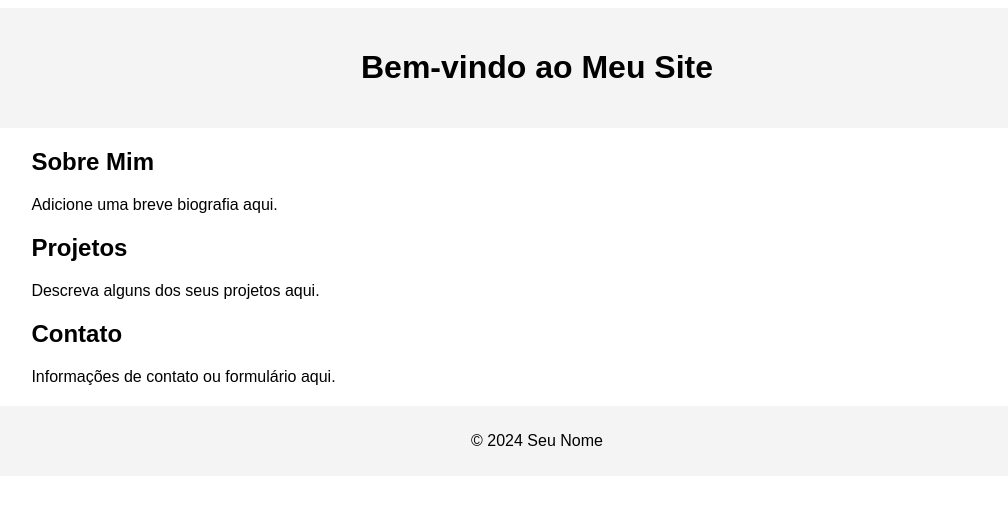
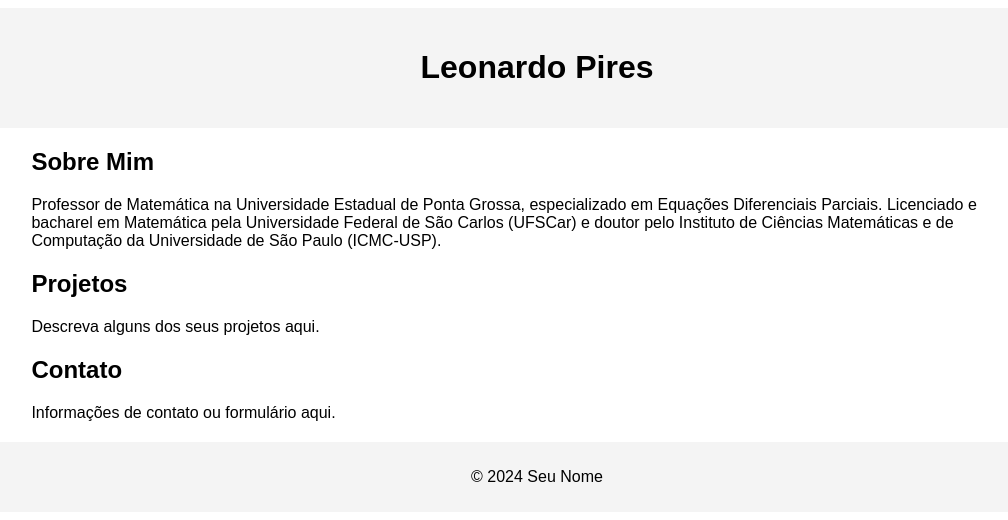
Before and after one commit to 00leopires/LeonardoPires, a plain HTML site: page index.html in a window 1280 px wide. Shown: the whole page, without its empty margins (103-1111 px from the left). Drawn offline with Linux system fonts and the light colour scheme.

Commit message:
Update index.html

```diff
--- a/index.html
+++ b/index.html
@@ -14,12 +14,12 @@
 </head>
 <body>
   <header>
-    <h1>Bem-vindo ao Meu Site</h1>
+    <h1>Leonardo Pires</h1>
   </header>
   <div class="container">
     <section>
       <h2>Sobre Mim</h2>
-      <p>Adicione uma breve biografia aqui.</p>
+      <p> Professor de Matemática na Universidade Estadual de Ponta Grossa, especializado em Equações Diferenciais Parciais. Licenciado e bacharel em Matemática pela Universidade Federal de São Carlos (UFSCar) e doutor pelo Instituto de Ciências Matemáticas e de Computação da Universidade de São Paulo (ICMC-USP).</p>
     </section>
     <section>
       <h2>Projetos</h2>
```
